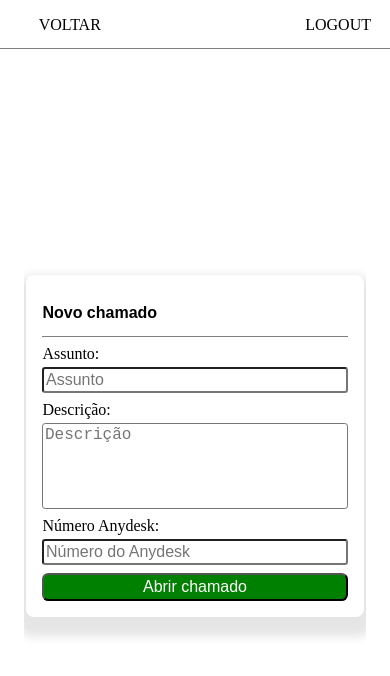
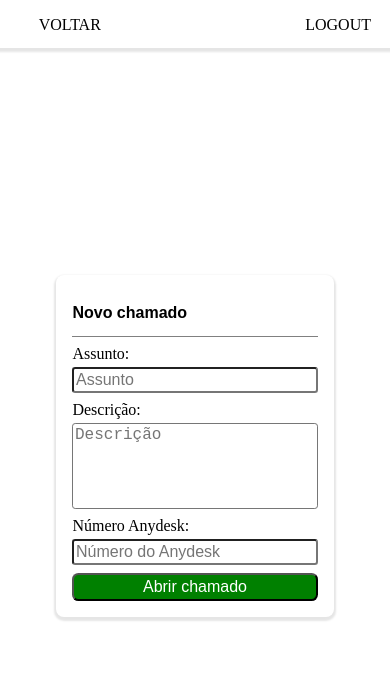
Before and after one commit to jvictormleao/FIAP-grand-finale, a Vue app: page /novochamado/1/1 in a window 390 px wide. Shown: the top 676 px of the page. Built offline with nearby package versions, Linux system fonts and the light colour scheme; some icons are missing.

Commit message:
projeto ok

```diff
--- a/package.json
+++ b/package.json
@@ -9,7 +9,7 @@
     "preview": "vite preview --host",
     "lint": "eslint . --ext .vue,.js,.jsx,.cjs,.mjs --fix --ignore-path .gitignore",
     "format": "prettier --write src/",
-    "apk": "vite build && cap copy && cap open android"
+    "setup-project": "npm install && npx cap add android vite build && cap copy && cap open android"
   },
   "dependencies": {
     "@capacitor/android": "^6.0.0",
--- a/src/views/HomeView.vue
+++ b/src/views/HomeView.vue
@@ -32,7 +32,7 @@ const deslogar = () => {
 }
 
 const deletar = (id) => {
-  if (confirm("Deseja mesmo excluir do chamado?") == true) {
+  if (confirm('Deseja mesmo excluir do chamado?') == true) {
     Chamado.deletar(id)
       .then((res) => {
         console.log('Chamado excluido com sucesso:', res)
@@ -44,7 +44,6 @@ const deletar = (id) => {
   } else {
     listar()
   }
-
 }
 
 const toggleWrap = (chamado) => {
@@ -126,7 +125,7 @@ header.home {
   display: flex;
   align-items: center;
   justify-content: space-between;
-  border-bottom: 1px solid gray;
+  box-shadow: 0 2px 2px 2px rgba(0, 0, 0, 0.1);
 }
 
 header.home a:nth-child(1) {
@@ -149,12 +148,11 @@ header.home a:nth-child(2) {
     width: 100%;
   }
 
-
   div.chamados {
     border-radius: 0.5rem;
     position: relative;
     background-color: white;
-    box-shadow: 0 10px 10px 10px rgba(0, 0, 0, 0.1);
+    box-shadow: 0 2px 2px 2px rgba(0, 0, 0, 0.1);
     overflow-y: hidden;
     padding: 0.3rem 1rem;
     width: auto;
@@ -194,15 +192,13 @@ header.home a:nth-child(2) {
     gap: 1rem;
     display: grid;
     grid-template-columns: 1fr;
-    width: 100%;
-    overflow: hidden;
   }
 
   div.chamados {
     border-radius: 0.5rem;
     position: relative;
     background-color: white;
-    box-shadow: 0 10px 10px 10px rgba(0, 0, 0, 0.1);
+    box-shadow: 0 2px 2px 2px rgba(0, 0, 0, 0.1);
     overflow-y: hidden;
     padding: 0.5rem 1rem;
     width: auto;
--- a/src/views/LoginView.vue
+++ b/src/views/LoginView.vue
@@ -74,7 +74,7 @@ div.login {
   width: 16.25rem; /* ou a largura que desejar */
   padding: 1.25rem;
   border-radius: 10px;
-  box-shadow: 0 10px 10px 10px rgba(0, 0, 0, 0.1);
+  box-shadow: 0 2px 2px 2px rgba(0, 0, 0, 0.1);
   background-color: #fff;
 }
 .login header {
--- a/src/views/NovoChamadoView.vue
+++ b/src/views/NovoChamadoView.vue
@@ -53,13 +53,23 @@ const deslogar = () => {
       </div>
       <div class="form-content">
         <label for="descricao">Descrição: </label>
-<!-- Suggested code may be subject to a license. Learn more: ~LicenseLog:799106906. -->
-        <textarea id="descricao" form="chamado" v-model="chamado.descricao" placeholder="Descrição">
-</textarea>
+        <!-- Suggested code may be subject to a license. Learn more: ~LicenseLog:799106906. -->
+        <textarea
+          id="descricao"
+          form="chamado"
+          v-model="chamado.descricao"
+          placeholder="Descrição"
+        ></textarea>
       </div>
       <div class="form-content">
         <label for="numanydesk">Número Anydesk: </label>
-        <input id="numanydesk" type="text" v-model="chamado.numanydesk" placeholder="Número do Anydesk" required />
+        <input
+          id="numanydesk"
+          type="text"
+          v-model="chamado.numanydesk"
+          placeholder="Número do Anydesk"
+          required
+        />
       </div>
       <button type="submit">Abrir chamado</button>
     </form>
@@ -80,8 +90,8 @@ div.form-content input {
   font-size: 1rem;
 }
 
-#descricao{
-  width: 18.75rem;
+#descricao {
+  width: 15rem;
   height: 5rem;
   resize: none;
   padding: 0.1rem;
@@ -100,7 +110,7 @@ header.novochamado {
   display: flex;
   align-items: center;
   justify-content: space-between;
-  border-bottom: 1px solid gray;
+  box-shadow: 0 2px 2px 2px rgba(0, 0, 0, 0.1);
 }
 
 header.novochamado a:nth-child(1) {
@@ -115,16 +125,15 @@ main.chamado {
   display: flex;
   align-items: center;
   justify-content: center;
-  height: calc(100vh - 5rem);
+  height: 100vh;
   width: 100%;
-  overflow: hidden;
 }
 form#chamado {
-  display:grid;
+  display: grid;
   gap: 0.5rem;
   padding: 1rem;
   border-radius: 0.5rem;
-  box-shadow: 0 10px 10px 10px rgba(0, 0, 0, 0.1);
+  box-shadow: 0 2px 2px 2px rgba(0, 0, 0, 0.1);
 }
 
 form#chamado header {
@@ -148,4 +157,10 @@ form#chamado button {
 form#chamado button:hover {
   background-color: darkgreen;
 }
+
+@media (min-width: 0) and (max-width: 600px) {
+  main.chamado {
+    height: calc(100vh - 5rem);
+  }
+}
 </style>
```
Also changed, not shown: 4 other files (tests, documents, lock files or other folders). Lines whose indentation alone changed are shown as unchanged.
